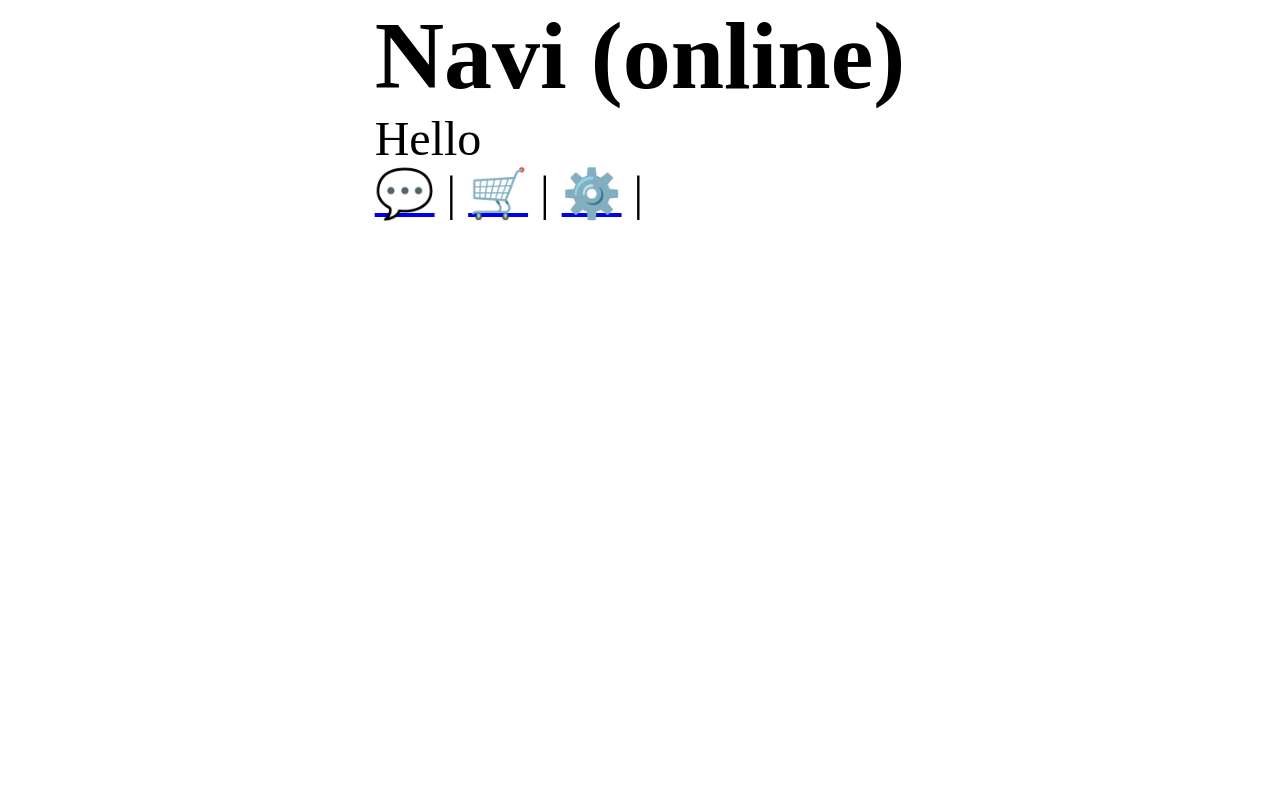
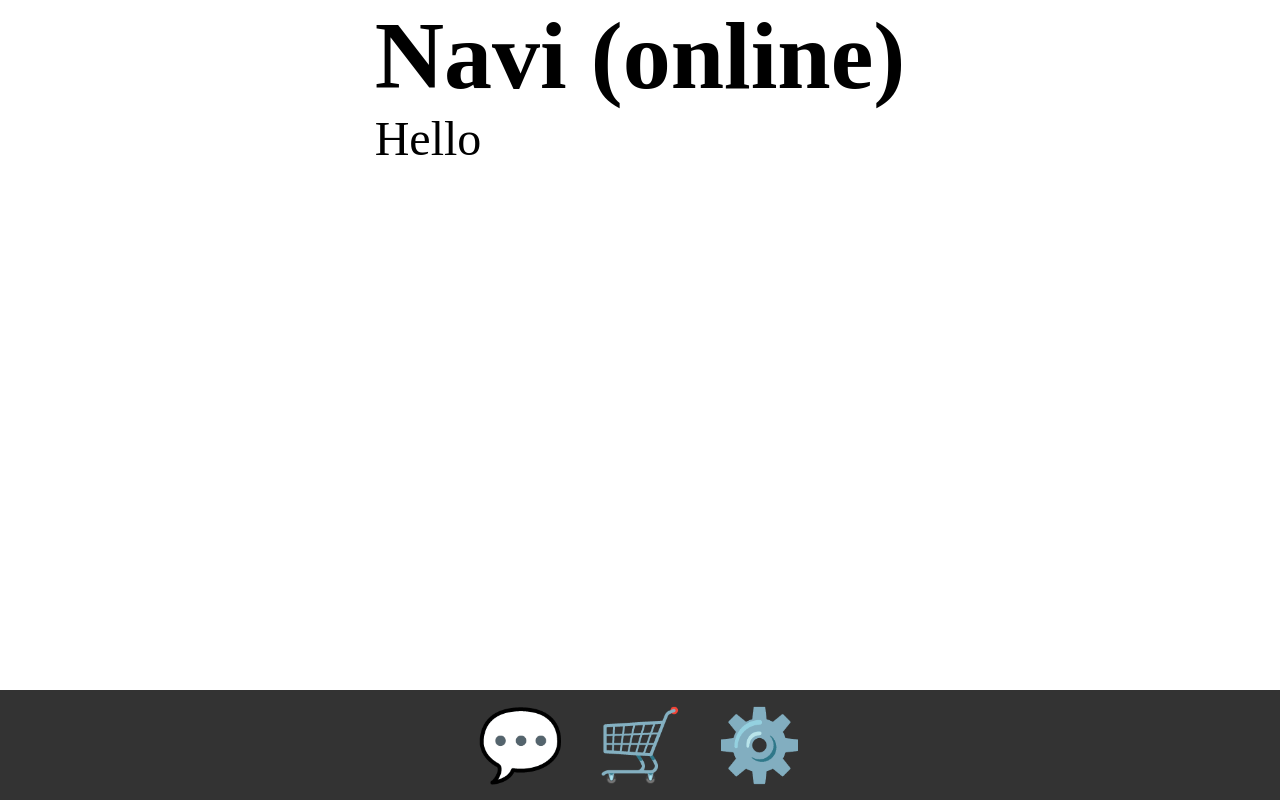
Before and after one commit to Mikasa-Hayashi/Navi, a Django app: page /chat/ in a window 1280 px wide. Run offline with Django 5.2, Linux system fonts and the light colour scheme.

Commit message:
chore: added navbar

```diff
--- a/backend/static/css/style.css
+++ b/backend/static/css/style.css
@@ -11,3 +11,22 @@ body {
     font-size: 3rem;
     background-color: sky-blue;
 }
+
+.navigation-bar {
+    background-color: #333;
+    overflow: hidden;
+    position: fixed;
+    bottom: 0;
+    width: 100%;
+    display: flex;
+    justify-content: center;
+    align-content: center;
+}
+
+.navigation-bar a {
+    color: #f2f2f2;
+    text-align: center;
+    padding: 14px 16px;
+    text-decoration: none;
+    font-size: 70px;
+}
--- a/backend/templates/layout.html
+++ b/backend/templates/layout.html
@@ -16,10 +16,10 @@
         {% block content %}
         {% endblock %}
     </main>
-    <nav>
-        <a href="/chat">💬</a> |
-        <a href="/shop">🛒</a> |
-        <a href="/settings">⚙️</a> |
+    <nav class="navigation-bar">
+        <a href="/chat">💬</a>
+        <a href="/shop">🛒</a>
+        <a href="/settings">⚙️</a>
     </nav>
 </body>
 </html>
```
